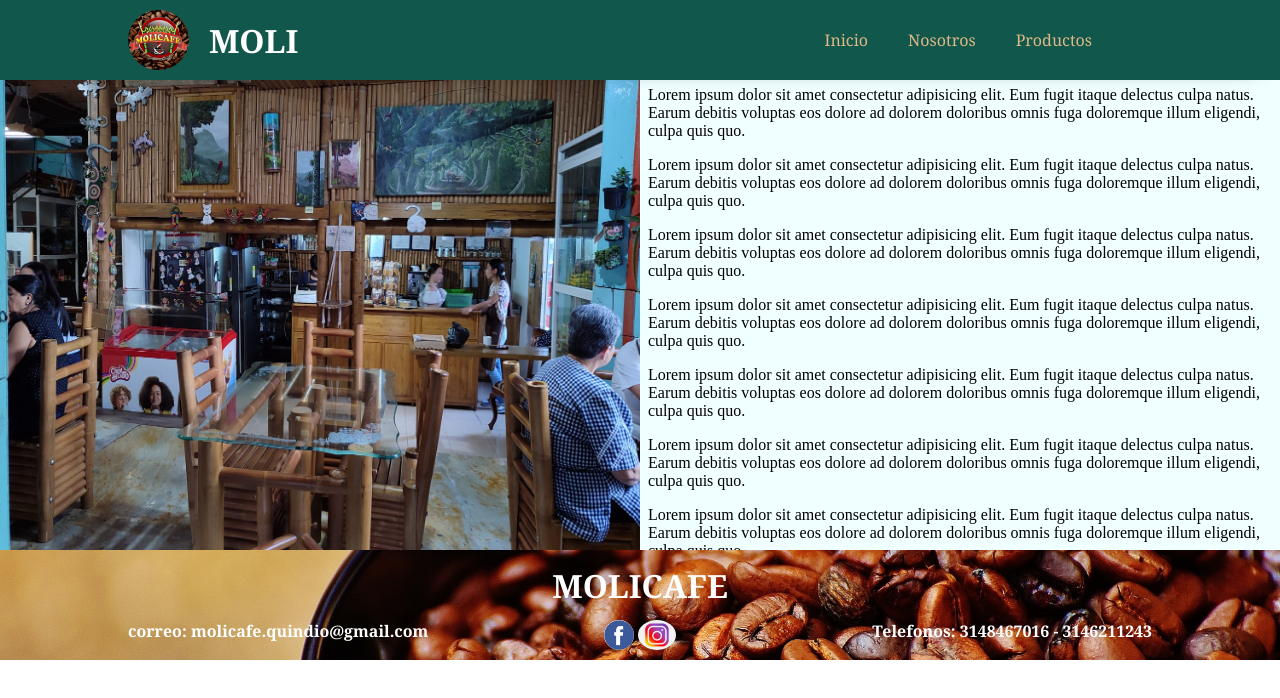
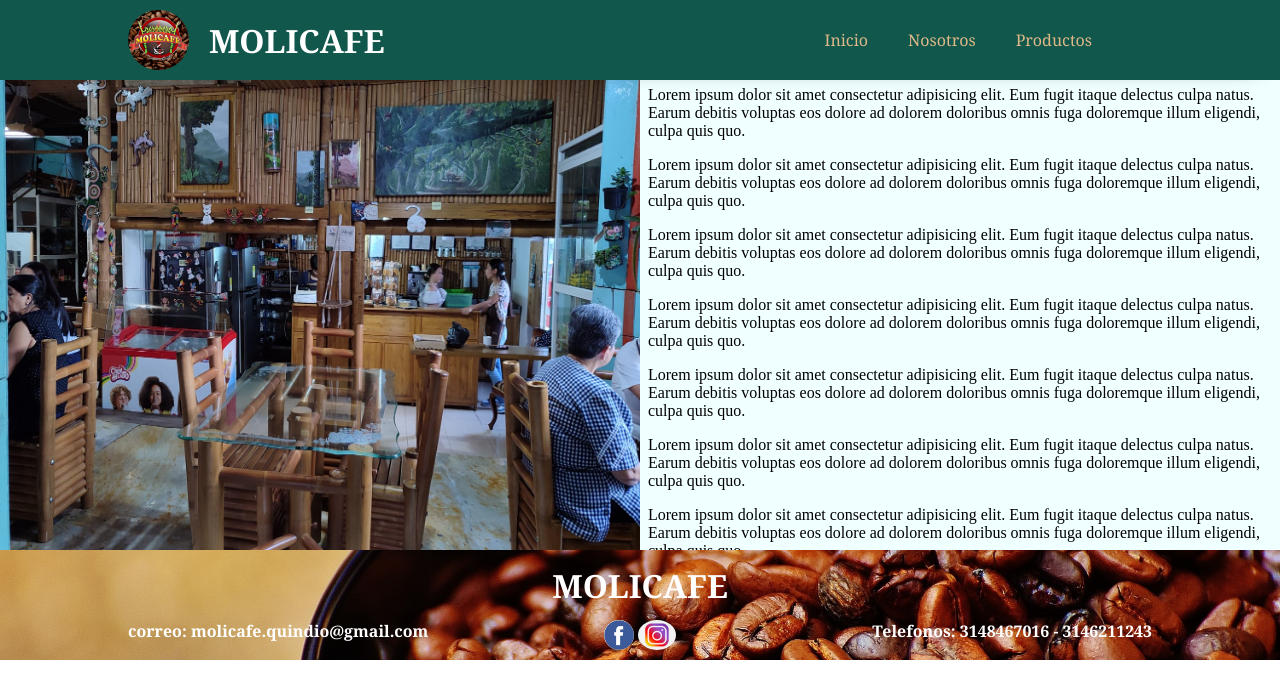
Before and after one commit to Parzifal7/molicafe-static-page, a plain HTML site: page views/nosotros.html in a window 1280 px wide. Drawn offline with Linux system fonts and the light colour scheme.

Commit message:
Update nosotros.html

```diff
--- a/views/nosotros.html
+++ b/views/nosotros.html
@@ -24,7 +24,7 @@
     <div class="content-header">
       <div class="titulo">
         <img class="loguito" src="../public/img/logo.jpg" alt="">
-        <h1>MOLI</h1>
+        <h1>MOLICAFE</h1>
 
       </div>
 
```
